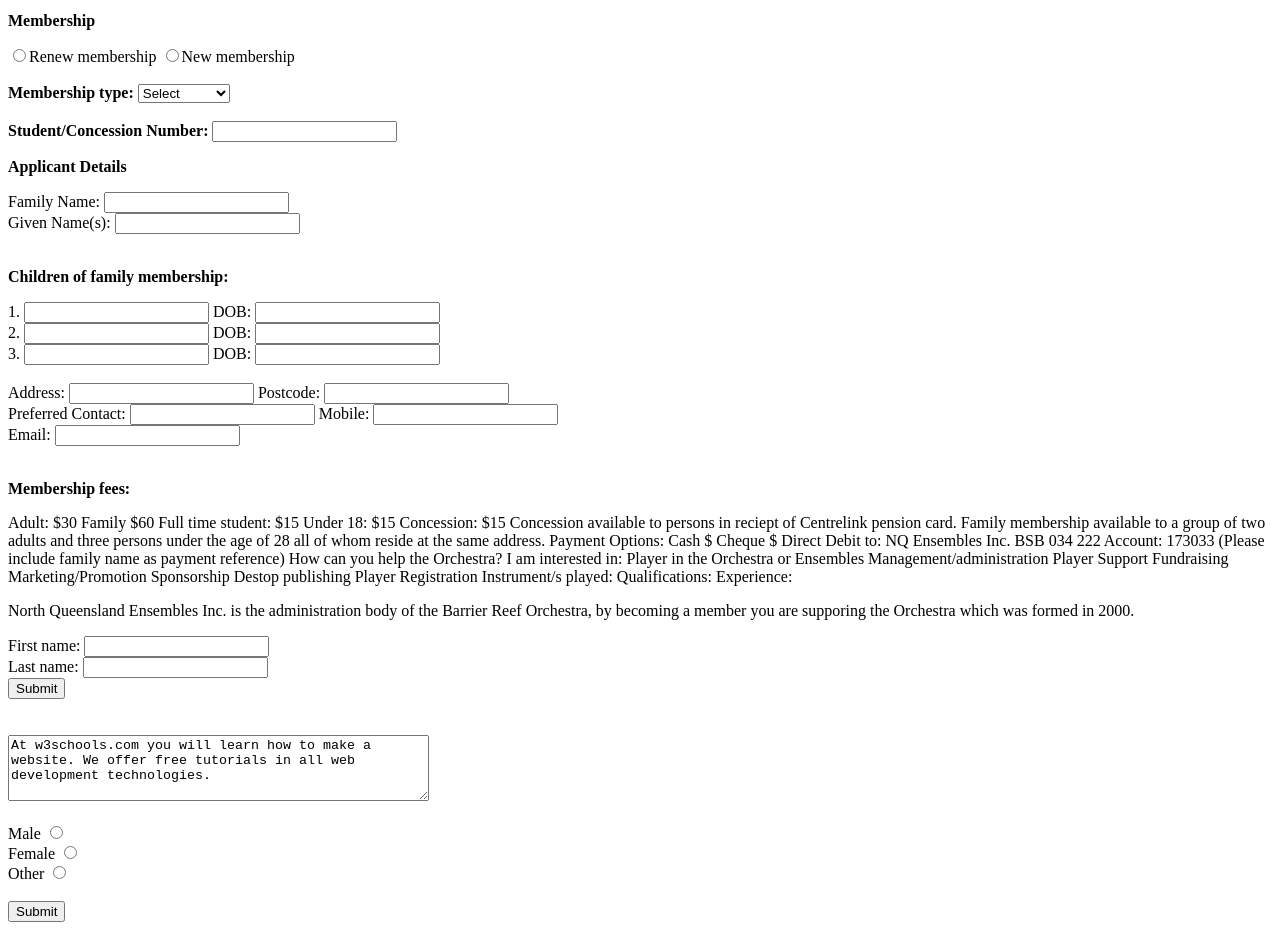
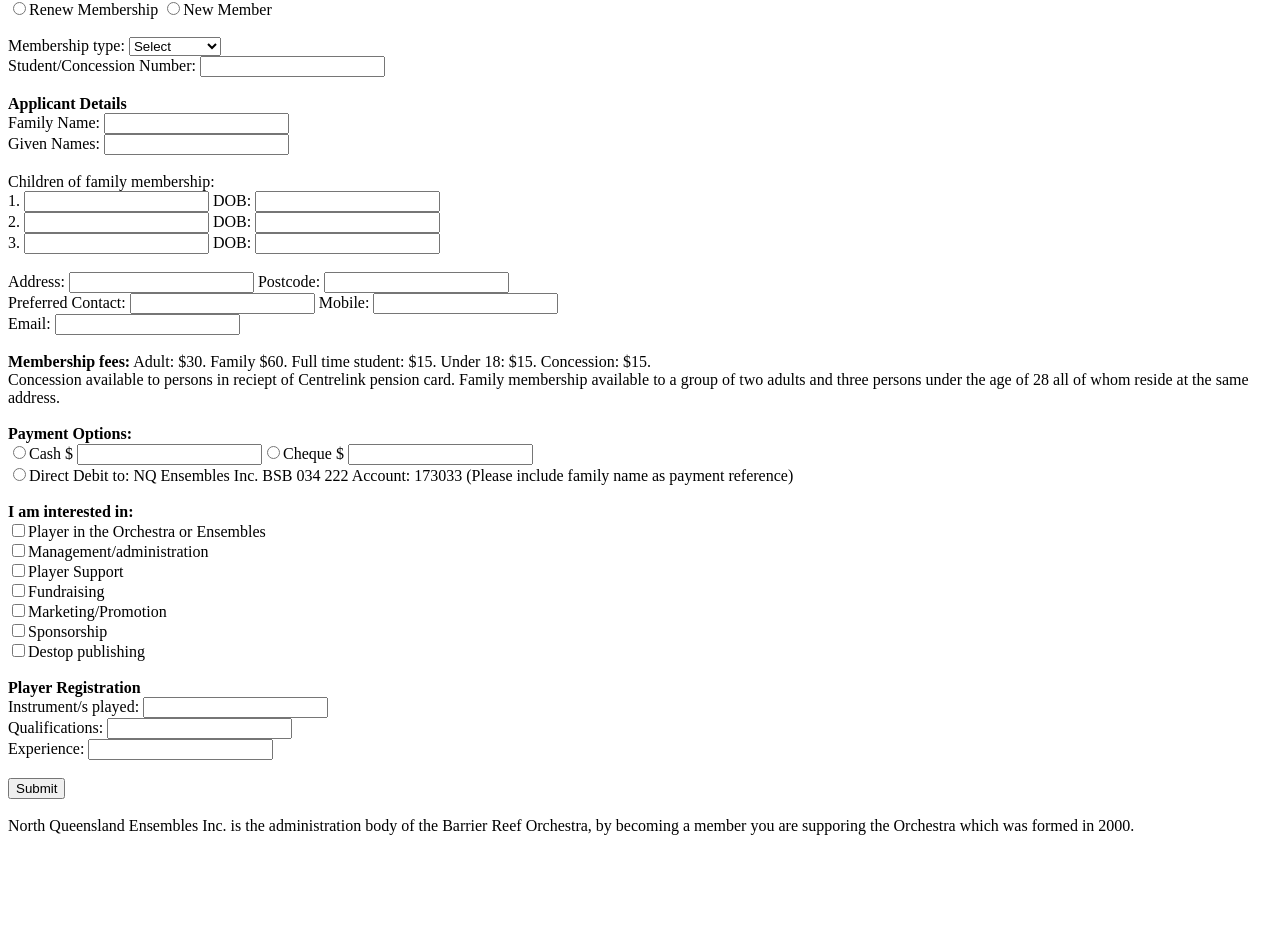
Before and after one commit to BelleMardy/CP1406---JAB---Group-Assignment, a plain HTML site: page form.html in a window 1280 px wide. Shown: the part 68-1015 px from the top of the page. After the commit the page ends 929 px from the top, so only its background shows below. Drawn offline with Linux system fonts and the light colour scheme.

Commit message:
third commit

```diff
--- a/form.html
+++ b/form.html
@@ -5,144 +5,50 @@
     <title>Title</title>
 </head>
 <body>
-<h1>Membership Application North Queensland Ensembles Inc</h1>
-
-<p><strong>Membership</strong></p>
-<label><input type="radio" name="membership" value="Renew membership">Renew membership</label>
-<label><input type="radio" name="membership" value="New membership">New membership</label>
-<br><br>
-
-<label class="membership type"><strong>Membership type:</strong></label>
+<form>
+    <h2>Membership Application North Queensland Ensembles Inc</h2>
+    <label><input type="radio" name="membership" value="renew membership">Renew Membership</label>
+    <label><input type="radio" name="membership" value="new member">New Member</label><br><br>
+    <label>Membership type:</label>
     <select name="membership type">
         <option value="select">Select</option>
         <option value="Adult">Adult</option>
         <option value="Family">Family</option>
         <option value="Student">Student</option>
         <option value="Concession">Concession</option>
-</select>
-<br><br>
-
-<label class="student/concession number:"><strong>Student/Concession Number:</strong></label>
-<input type="text" name="student/concession number" id="student/concession number" size="20" maxlength=20" />
-<br>
-
-<p><strong>Applicant Details</strong></p>
-<form>
+    </select><br>
+    <label>Student/Concession Number: </label>
+    <input type="text" name="student/concession number" id="student/concession number" size="20" maxlength=20" /><br><br>
+    <label><strong>Applicant Details</strong></label><br>
     Family Name: <input type="text" name="familyname"><br>
-    Given Name(s): <input type="text" name="givennames"><br>
-</form>
-<br>
-
-<p><strong>Children of family membership:</strong></p>
-<form>
+    Given Names: <input type="text" name="givennames"><br><br>
+    <label>Children of family membership:</label><br>
     1. <input type="text" name="child1"> DOB: <input type="text" name="dob1"><br>
     2. <input type="text" name="child2"> DOB: <input type="text" name="dob2"><br>
     3. <input type="text" name="child3"> DOB: <input type="text" name="dob3"><br><br>
     Address: <input type="text" name="address"> Postcode: <input type="text" name="postcode"><br>
     Preferred Contact: <input type="text" name="preferredcontact"> Mobile: <input type="text" name="mobile"><br>
-Email: <input type="text" name="email"><br>
+    Email: <input type="text" name="email"><br><br>
+    <label><strong>Membership fees:</strong> Adult: $30. Family $60. Full time student: $15. Under 18: $15. Concession: $15.<br>
+    Concession available to persons in reciept of Centrelink pension card. Family membership available to a group of
+    two adults and three persons under the age of 28 all of whom reside at the same address.</label><br><br>
+    <label><strong>Payment Options:</strong></label><br>
+    <input type="radio" name="payment options" value="payment options">Cash $ <input type="text" name="cash"><input type="radio" name="payment options" value="payment options">Cheque $ <input type="text" name="cheque"><br>
+    <input type="radio" name="payment options" value="payment options">Direct Debit to: NQ Ensembles Inc. BSB 034 222 Account: 173033 (Please include family name as payment reference)</label><br><br>
+    <label><strong>I am interested in: </strong></label><br>
+    <label><input type="checkbox" name="orchestra positions" value="orchestra positions">Player in the Orchestra or Ensembles</label><br>
+    <label><input type="checkbox" name="orchestra positions" value="orchestra positions">Management/administration</label><br>
+    <label><input type="checkbox" name="orchestra positions" value="orchestra positions">Player Support</label><br>
+    <label><input type="checkbox" name="orchestra positions" value="orchestra positions">Fundraising</label><br>
+    <label><input type="checkbox" name="orchestra positions" value="orchestra positions">Marketing/Promotion</label><br>
+    <label><input type="checkbox" name="orchestra positions" value="orchestra positions">Sponsorship</label><br>
+    <label><input type="checkbox" name="orchestra positions" value="orchestra positions">Destop publishing</label><br><br>
+    <label><strong>Player Registration</strong></label><br>
+    <label>Instrument/s played: <input type="text" name="instruments"></label><br>
+    <label>Qualifications: <input type="text" name="qualifications"></label><br>
+    <label>Experience: <input type="text" name="experience"></label><br><br>
+    <button type="submit">Submit</button><br><br>
+    <label>North Queensland Ensembles Inc. is the administration body of the Barrier Reef Orchestra, by becoming a member you are supporing the Orchestra which was formed in 2000.</label><br><br>
 </form>
-<br>
-
-<p><strong>Membership fees:</strong></p>
-Adult: $30
-Family $60
-Full time student: $15
-Under 18: $15
-Concession: $15
-Concession available to persons in reciept of Centrelink pension card. Family membership available to a group of two adults and three persons under the age of 28 all of whom reside at the same address.
-
-Payment Options:
-Cash $
-Cheque $
-Direct Debit to: NQ Ensembles Inc. BSB 034 222 Account: 173033 (Please include family name as payment reference)
-
-How can you help the Orchestra?
-I am interested in:
-Player in the Orchestra or Ensembles
-Management/administration
-Player Support
-Fundraising
-Marketing/Promotion
-Sponsorship
-Destop publishing
-
-Player Registration
-Instrument/s played:
-Qualifications:
-Experience:
-
-<p>North Queensland Ensembles Inc. is the administration body of the Barrier Reef Orchestra, by becoming a member you are supporing the Orchestra which was formed in 2000.</p>
-
-
-<form action="/action_page.php">
-    First name: <input type="text" name="fname"><br>
-    Last name: <input type="text" name="lname"><br>
-    <input type="submit" value="Submit">
-</form>
-<br><br>
-
-<textarea rows="4" cols="50">
-At w3schools.com you will learn how to make a website. We offer free tutorials in all web development technologies.
-</textarea>
-<br><br>
-
-<form action="/action_page.php">
-    <label for="male">Male</label>
-    <input type="radio" name="gender" id="male" value="male"><br>
-    <label for="female">Female</label>
-    <input type="radio" name="gender" id="female" value="female"><br>
-    <label for="other">Other</label>
-    <input type="radio" name="gender" id="other" value="other"><br><br>
-    <input type="submit" value="Submit">
-</form>
-<br><br>
-
-<form>
-    <fieldset>
-        <legend>Personalia:</legend>
-        Name: <input type="text"><br>
-        Email: <input type="text"><br>
-        Date of birth: <input type="text">
-    </fieldset>
-</form>
-<br><br>
-
-<select name="cars">
-    <option value="volvo">Volvo</option>
-    <option value="saab">Saab</option>
-    <option value="fiat">Fiat</option>
-    <option value="audi">Audi</option>
-</select>
-<br><br>
-
-<button type="button" onclick="alert('Hello World!')">Click Me!</button>
-<br><br>
-
-<textarea name="message" rows="10" cols="30">
-The cat was playing in the garden.
-</textarea>
-<br><br>
-
-<form name="form1" method="post" action="start.php">
-<label for="name">Name</label>
-<input type="text" name="name" id="name">
-<label><input type="radio" name="gender" value="male" id="genderMale">Male</label>
-<label><input type="radio" name="gender" value="female" id="genderFemale">Female</label>
-<input type="submit" name="submit" id="submit" value="Submit"></form>
-<br><br>
-
-<form>	    Defines an HTML form for user input
-<input>	    Defines an input control
-<textarea>	Defines a multiline input control (text area)
-<label>	    Defines a label for an <input> element
-<fieldset>	Groups related elements in a form
-<legend>	Defines a caption for a <fieldset> element
-<select>	Defines a drop-down list
-<option>	Defines an option in a drop-down list
-<button>	Defines a clickable button
-<datalist>	Specifies a list of pre-defined options for input controls
-<keygen>	Defines a key-pair generator field (for forms)
-
 </body>
 </html>
```
Lines whose indentation alone changed are shown as unchanged.
